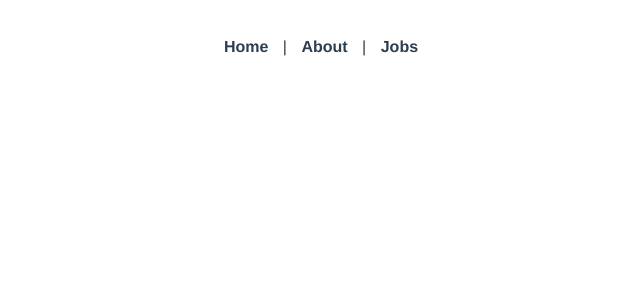
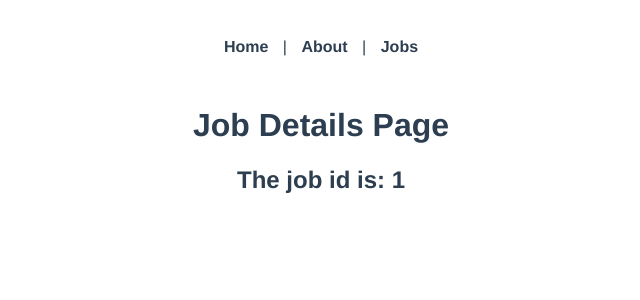
Before and after one commit to MirajHoque/jobs-usingVueRouter, a Vue app: page /jobs/1 in a window 1280 px wide. Before the commit this address had no page. Shown: the top 300 px of the page, without its empty margins (319-959 px from the left). Built offline with nearby package versions, Linux system fonts and the light colour scheme.

Commit message:
route parameter

```diff
--- a/src/router/index.js
+++ b/src/router/index.js
@@ -2,6 +2,7 @@
 import Home from '../views/Home.vue'
 import About from '../views/About.vue'
 import Jobs from '../views/jobs/Jobs.vue'
+import JobDetails from '../views/jobs/JobDetails.vue'
 const routes = [
   {
     path: '/', //path
@@ -17,6 +18,11 @@
     path: '/jobs',
     name: 'Jobs',
     component: Jobs
+  },
+  {
+    path: '/jobs/:id',
+    name: 'JobDetails',
+    component: JobDetails
   }
 ]
 
--- /dev/null
+++ b/src/views/jobs/JobDetails.vue
@@ -0,0 +1,19 @@
+<template>
+  <h1>Job Details Page</h1>
+  <h2>The job id is: {{ id }}</h2>
+</template>
+
+<script>
+export default {
+  data(){
+    return{
+      id: this.$route.params.id
+    }
+  }
+
+}
+</script>
+
+<style>
+
+</style>
```
